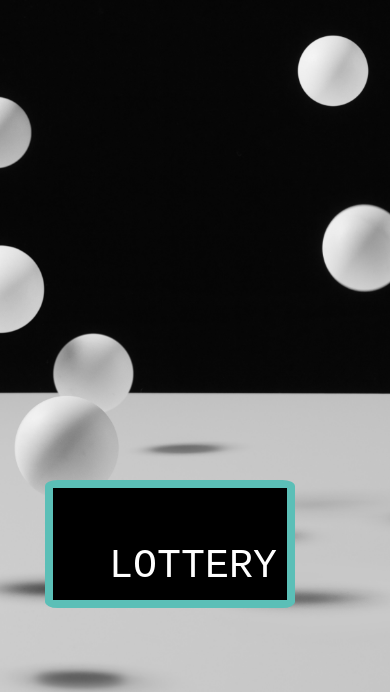
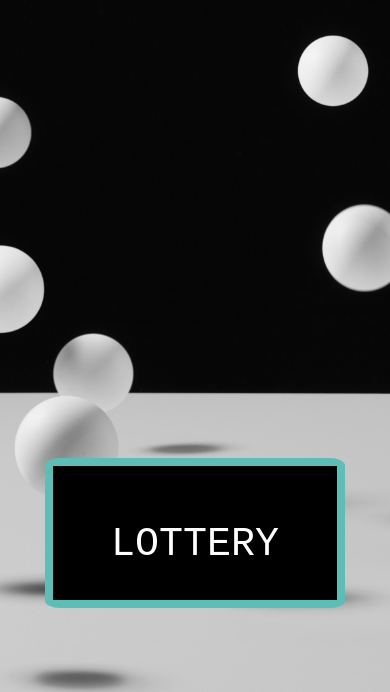
Before and after one commit to magdalenaes/Lottery, a plain HTML site: page index.html in a window 390 px wide. Shown: the part 152-844 px from the top of the page. Drawn offline with Linux system fonts and the light colour scheme.

Commit message:
button style correct

```diff
--- a/style.css
+++ b/style.css
@@ -68,9 +68,6 @@ button:hover {
 @media (max-width:500px) {
     button {
         bottom: 10%;
-        left: 50%;
-        width: 250px;
-        height: 120px;
     }
     .ball {
         width: 60px;
```
